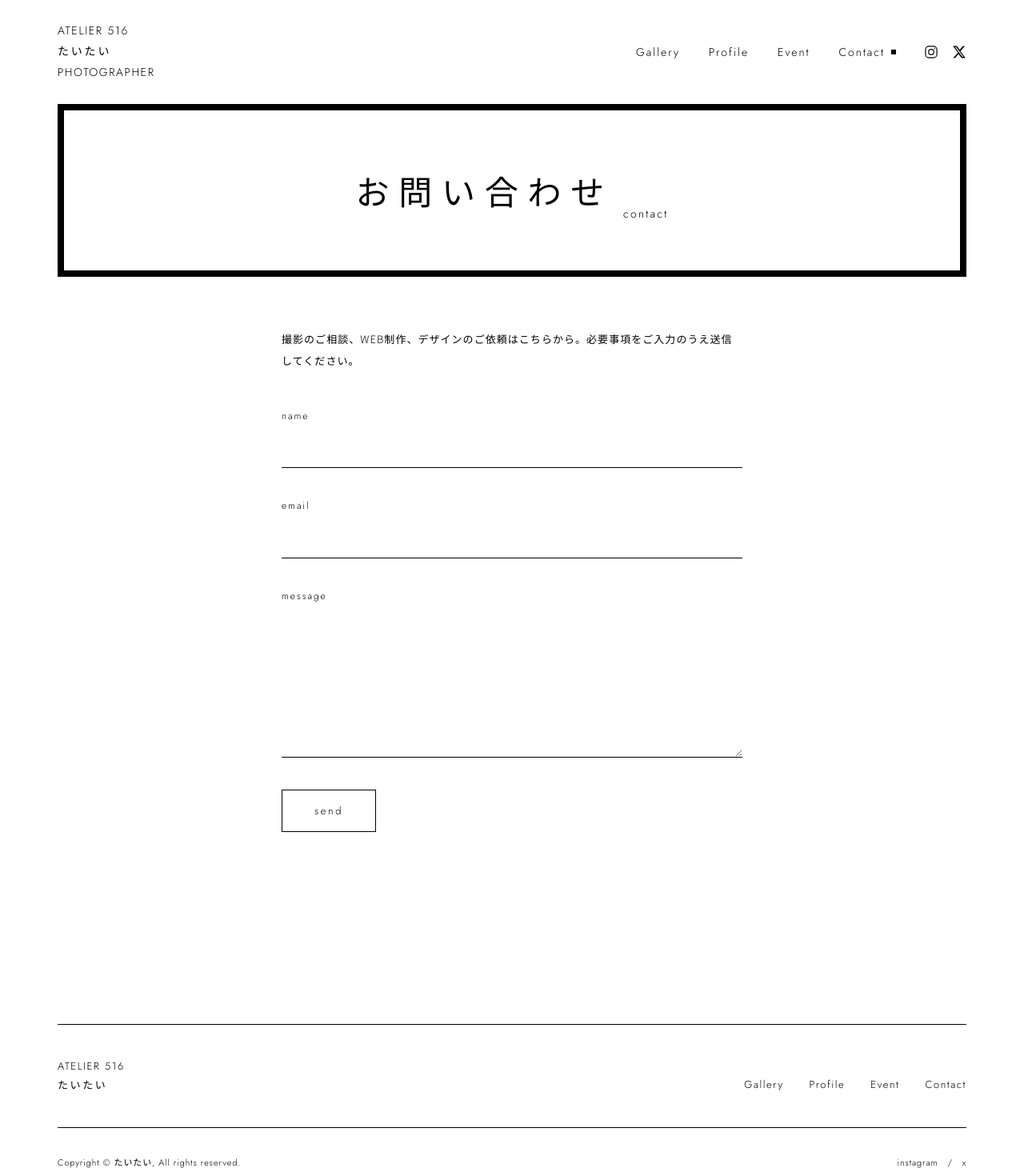
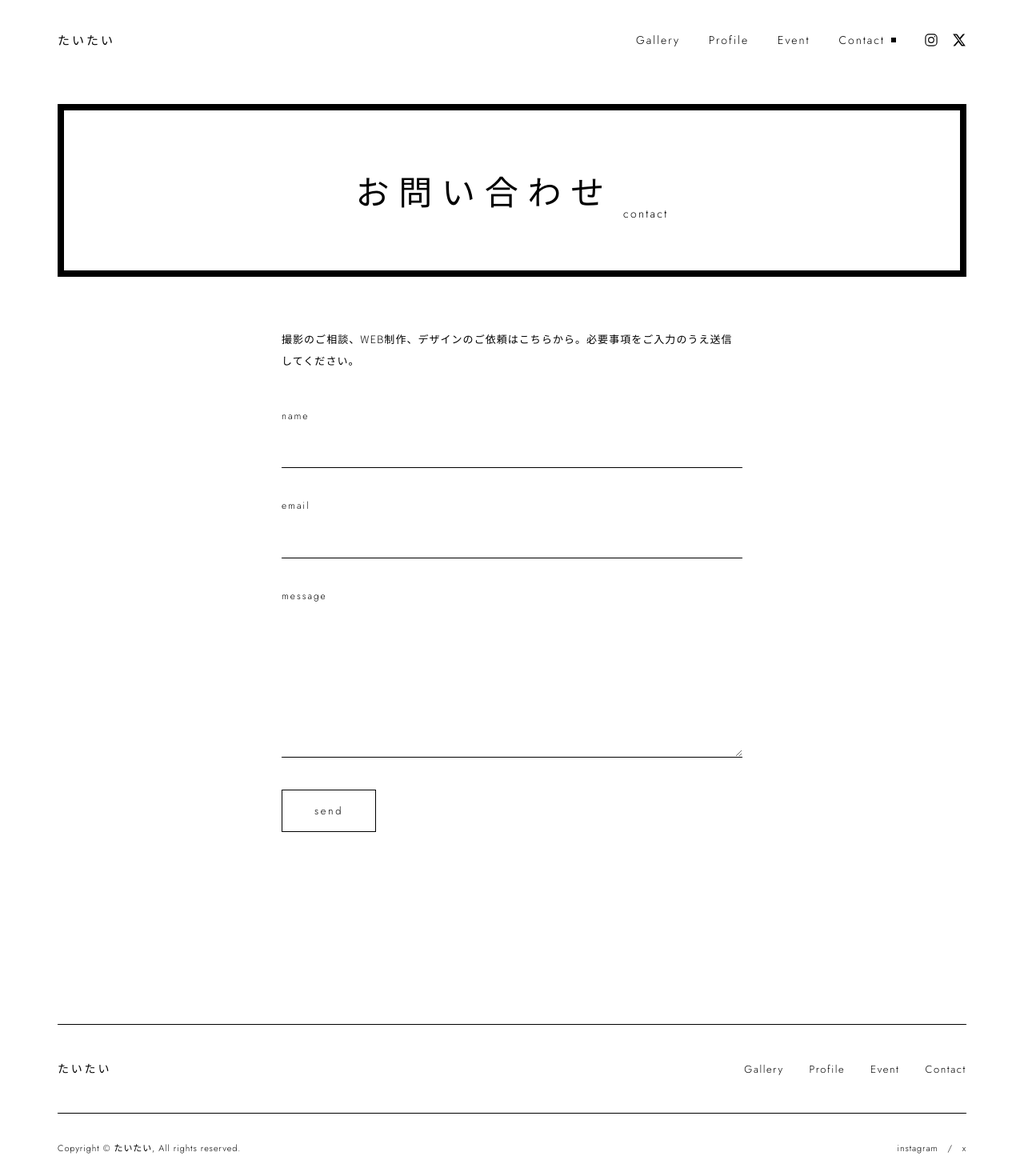
Before and after one commit to LorisCreate/taitai_portfolio, a Next.js app: page /contact in a window 1280 px wide. Shown: the top 1470 px of the page at 80% size. Built offline with nearby package versions, Linux system fonts and the light colour scheme.

Commit message:
Show only たいたい in the header wordmark.
Remove the ATELIER 516 and PHOTOGRAPHER lines from the logo.

Co-authored-by: loris.create <loris.create@gmail.com>

```diff
--- a/src/components/site-footer.tsx
+++ b/src/components/site-footer.tsx
@@ -6,9 +6,8 @@ export function SiteFooter() {
     <footer className="mt-24 pb-16 md:mt-36">
       <div className="mx-auto max-w-[1200px] px-6 md:px-8">
         <div className="hidden items-end justify-between border-t border-black pt-10 md:flex">
-          <Link href="/" className="ff-en text-[13px] leading-[1.85] tracking-[0.12em]">
-            <span className="block">{site.name}</span>
-            <span className="block font-normal tracking-[0.2em]">{site.person}</span>
+          <Link href="/" className="text-[14px] font-normal tracking-[0.2em]">
+            {site.person}
           </Link>
           <ul className="flex gap-8 text-[13px] tracking-[0.12em]">
             {navItems.map((item) => (
--- a/src/components/site-header.tsx
+++ b/src/components/site-header.tsx
@@ -50,17 +50,13 @@ export function SiteHeader() {
   return (
     <>
       <header className="fixed inset-x-0 top-0 z-50 bg-white">
-        <div className="mx-auto flex h-[88px] max-w-[1200px] items-center justify-between px-6 md:h-[110px] md:px-8 lg:h-[130px]">
+        <div className="mx-auto flex h-[72px] max-w-[1200px] items-center justify-between px-6 md:h-[88px] md:px-8 lg:h-[100px]">
           <Link
             href="/"
-            className="ff-en leading-[1.85] tracking-[0.12em]"
+            className="text-[14px] font-normal tracking-[0.2em] md:text-[15px]"
             onClick={() => setOpen(false)}
           >
-            <span className="block text-[13px] md:text-[14px]">{site.name}</span>
-            <span className="block text-[13px] font-normal tracking-[0.2em] md:text-[14px]">
-              {site.person}
-            </span>
-            <span className="block text-[13px] md:text-[14px]">{site.role}</span>
+            {site.person}
           </Link>
 
           <nav className="hidden items-center gap-10 lg:flex">
```
